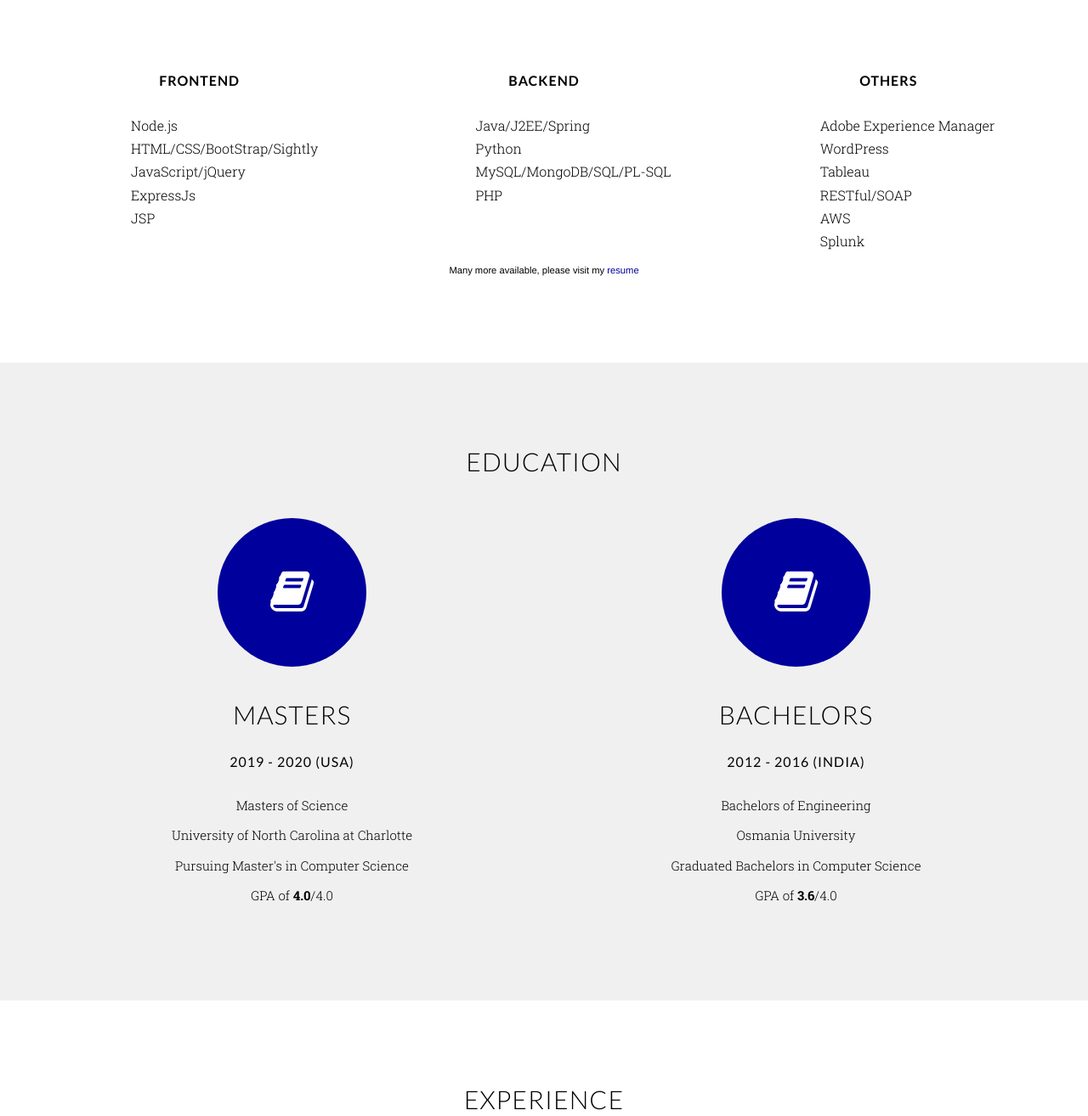
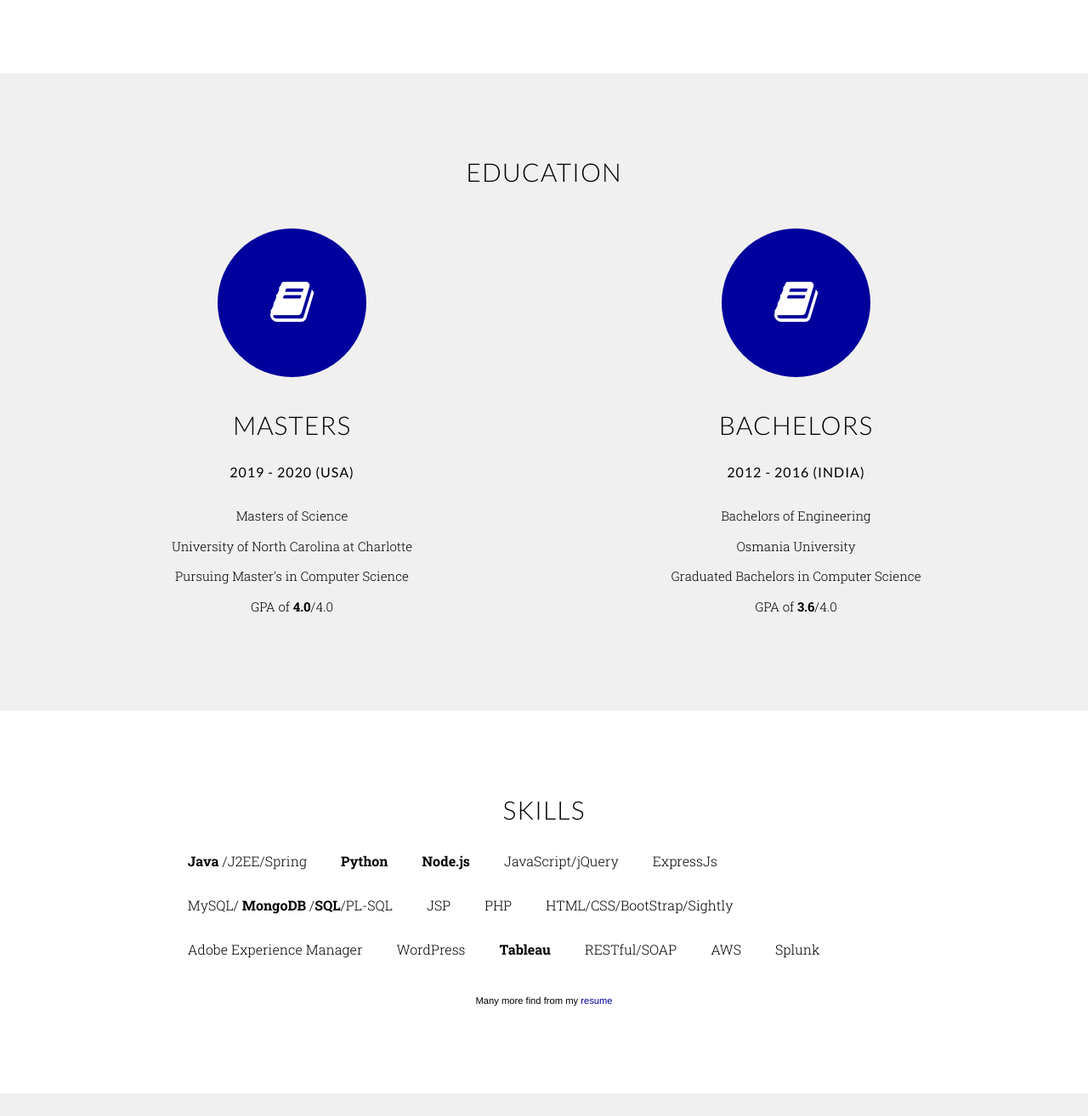
Before and after one commit to thalladasaikumar/portfolio, a plain HTML site: page index.html in a window 1280 px wide. Shown: the part 1180-2494 px from the top of the page at 85% size. Drawn offline with nearby package versions, Linux system fonts and the light colour scheme.

Commit message:
Updates on skill stack

```diff
--- a/css/styles.css
+++ b/css/styles.css
@@ -822,7 +822,8 @@ a.fa.fa-angle-down:focus {
 #experience {
     padding-top: 100px;
     padding-bottom: 100px;
-    background: #fff;
+    /* background: #fff; */
+    background-color: #F0F0F0;
 }
 
 #experience p {
@@ -1982,9 +1983,18 @@ body {
     webkit-tap-highlight-color: #fed136;
 }
 
+#skill {
+    padding-top: 100px;
+    padding-bottom: 100px;
+    /* background-color: #F0F0F0; */
+}
+
 .skillul{
-    text-align: left;
-}
-.skillul p{
-    margin-left: 20% !important;
-}
+    list-style: none;
+    /* text-align: left; */
+    display: inline-flex;
+    flex-wrap: wrap;
+}
+.skillul li{
+    margin: 0 20px 0;
+}
--- a/index.html
+++ b/index.html
@@ -40,6 +40,7 @@
                         </li>
                         <li><a class="page-scroll" href="#about">About</a></li>
                         <li><a class="page-scroll" href="#services">Education</a></li>
+                        <li><a class="page-scroll" href="#skill">Skills</a></li>
                         <li><a class="page-scroll" href="#experience">Experience</a></li>
                         <li><a class="page-scroll" href="#portfolio">Work</a></li>
                         <li><a class="page-scroll" href="#contact">Contact</a></li>
@@ -72,40 +73,6 @@
                                 <br>
                             </p>
                         </div>
-                    </div>
-
-                    <div class="row">
-                        <div class="col-sm-4">
-                            <h3>Frontend</h3>
-                            <ul class="skillul">
-                                <p>Node.js</p>
-                                <p>HTML/CSS/BootStrap/Sightly</p>
-                                <p>JavaScript/jQuery</p>
-                                <p>ExpressJs</p>
-                                <p>JSP</p>
-                            </ul>
-                        </div>
-                        <div class="col-sm-4">
-                            <h3>Backend</h3>
-                            <ul class="skillul">
-                                <p>Java/J2EE/Spring</p>
-                                <p>Python</p>
-                                <p>MySQL/MongoDB/SQL/PL-SQL</p>
-                                <p>PHP</p>
-                            </ul>
-                        </div>
-                        <div class="col-sm-4">
-                            <h3>Others</h3>
-                            <ul class="skillul">
-                                <p>Adobe Experience Manager</p>
-                                <p>WordPress</p>
-                                <p>Tableau</p>
-                                <p>RESTful/SOAP</p>
-                                <p>AWS</p>
-                                <p>Splunk</p>
-                            </ul>
-                        </div>
-                        <small>Many more available, please visit my <a href="https://github.com/thalladasaikumar/portfolio/blob/master/SaiKumarThallada.pdf">resume</a></small>
                     </div>
                 </div>
             </div>
@@ -140,6 +107,39 @@
                 </div>
             </div>
         </section>
+
+<!-- Section: Skills -->
+<section id="skill" class="text-center">
+    <div class="container">
+        <div class="row">
+            <div class="col-md-12">
+                <div class="col-md-10 col-md-offset-1 wp3" >
+                    <h2 class="text-center">Skills</h2>
+                    <ul class="skillul">
+                        <li><p> <strong>Java</strong> /J2EE/Spring</p></li>
+                        <li><p><strong>Python</strong></p></li>
+                        <li><p> <strong> Node.js</strong></p></li>
+                        <li><p>JavaScript/jQuery</p></li>
+                        <li><p>ExpressJs</p></li>
+                        <li><p>MySQL/ <strong>MongoDB</strong> /<strong>SQL</strong>/PL-SQL</p></li>
+                        <li><p>JSP</p></li>
+                        <li><p>PHP</p></li>
+                        <li><p>HTML/CSS/BootStrap/Sightly</p></li>
+                        <li><p>Adobe Experience Manager</p></li>
+                        <li><p>WordPress</p></li>
+                        <li><p> <strong> Tableau</strong></p></li>
+                        <li><p>RESTful/SOAP</p></li>
+                        <li><p>AWS</p></li>
+                        <li><p>Splunk</p></li>
+                    </ul>
+                    <small>Many more find from my <a href="https://github.com/thalladasaikumar/portfolio/blob/master/SaiKumarThallada.pdf">resume</a> </small>
+                </div>
+            </div>
+        </div>
+    </div>
+</section>
+<!-- /Section: Skills -->
+
         <!-- Section: Experience -->
         <section id="experience">
             <div class="container">
```
